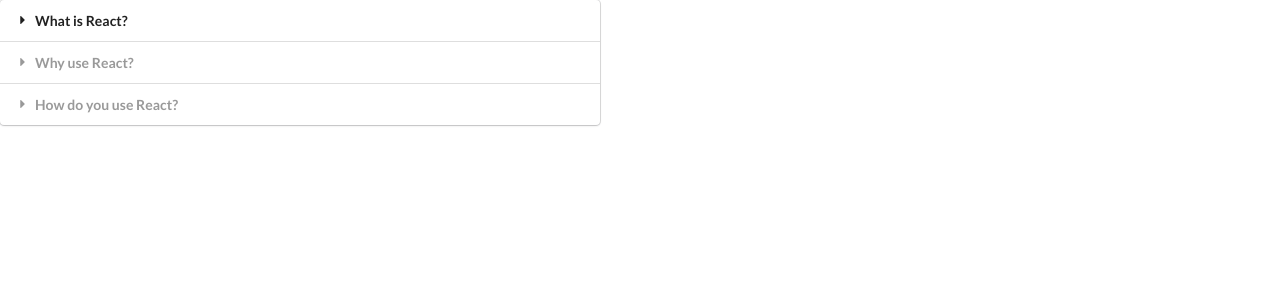
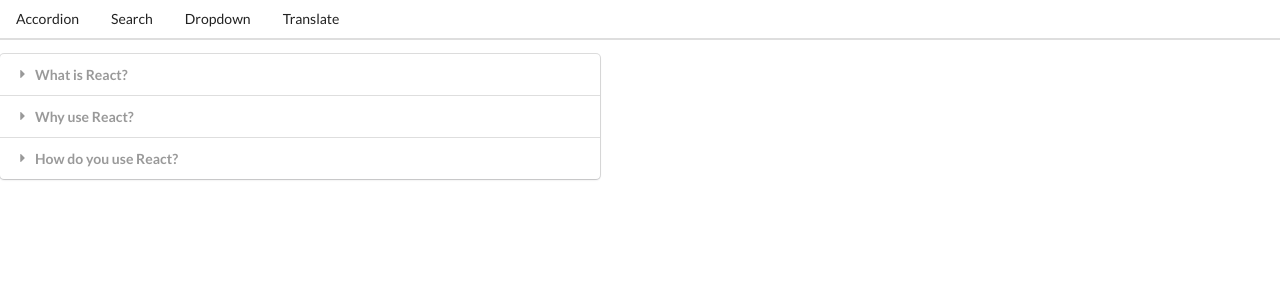
Before and after one commit to Selchuck/widgets, a React (Create React App) app: page / in a window 1280 px wide. Shown: the top 300 px of the page. Built offline with nearby package versions, Linux system fonts and the light colour scheme.

Commit message:
implement a Header Component that handles navigation

```diff
--- a/src/App.js
+++ b/src/App.js
@@ -4,6 +4,7 @@
 import Dropdown from './components/Dropdown';
 import Translate from './components/Translate';
 import Route from './components/Route';
+import Header from './components/Header';
 
 const items = [
   {
@@ -43,6 +44,7 @@
 
   return (
     <div>
+      <Header />
       <Route path="/">
         <Accordion items={items} />
       </Route>
--- /dev/null
+++ b/src/components/Header.js
@@ -0,0 +1,22 @@
+import React from 'react';
+
+const Header = () => {
+  return (
+    <div className="ui secondary pointing menu">
+      <a href="/" className="item">
+        Accordion
+      </a>
+      <a href="/list" className="item">
+        Search
+      </a>
+      <a href="/dropdown" className="item">
+        Dropdown
+      </a>
+      <a href="/translate" className="item">
+        Translate
+      </a>
+    </div>
+  );
+};
+
+export default Header;
```
